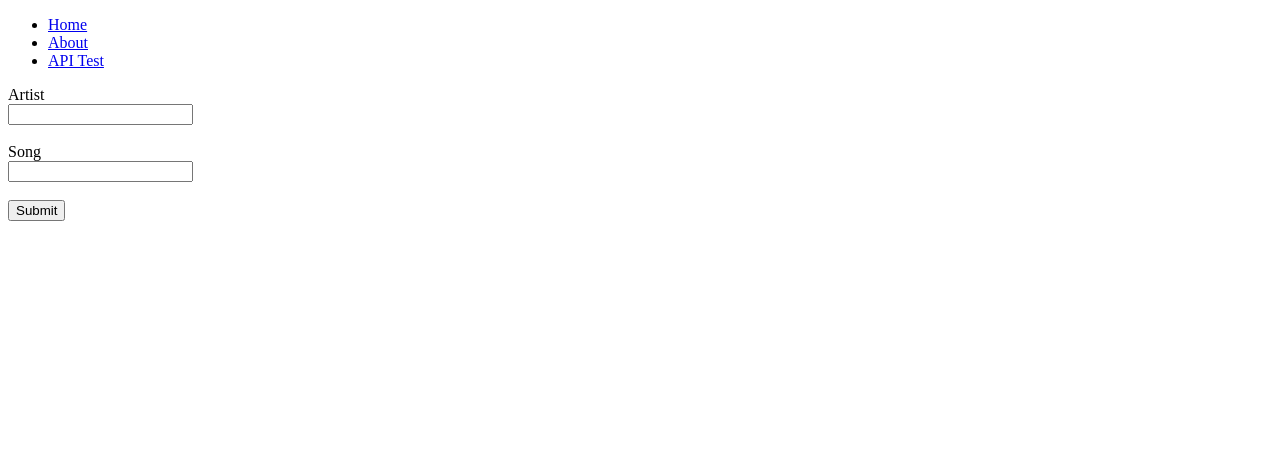
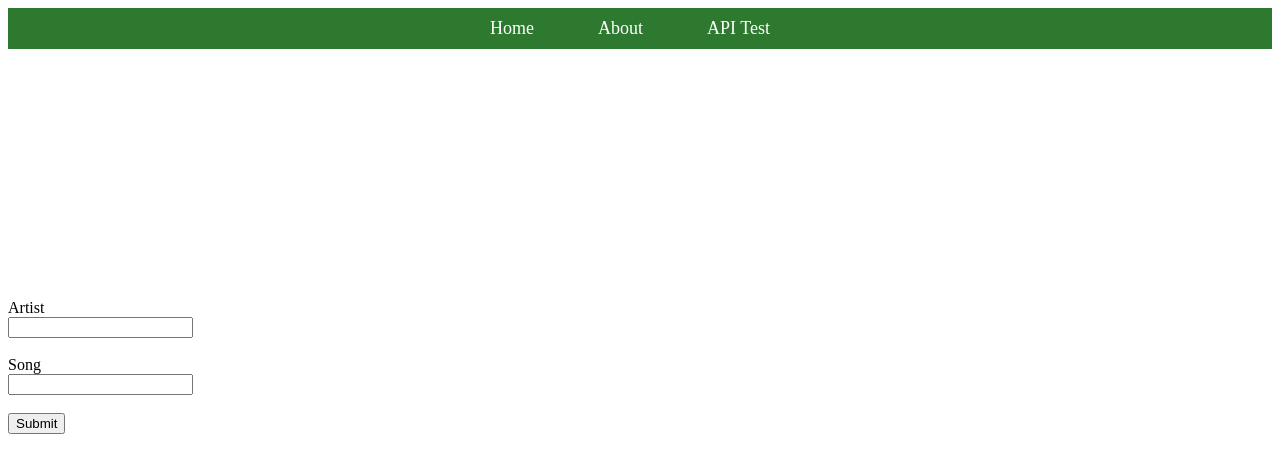
Before and after one commit to benwesson/INST_377_Group_Final_Repo, a plain HTML site: page INST377_apiTest.html in a window 1280 px wide. Drawn offline with Linux system fonts and the light colour scheme.

Commit message:
Update INST377_apiTest.html
adding the css

```diff
--- a/INST377_apiTest.html
+++ b/INST377_apiTest.html
@@ -2,7 +2,7 @@
 <html lang="en">
 <head>
     <script src = "INST377_apiTest.js"></script>
-    <link rel="stylesheet" href="styles.ss">
+    <link rel="stylesheet" href="styles.css">
     <meta charset="UTF-8">
     <meta name="viewport" content="width=device-width, initial-scale=1.0">
     <title>Document</title>
```
